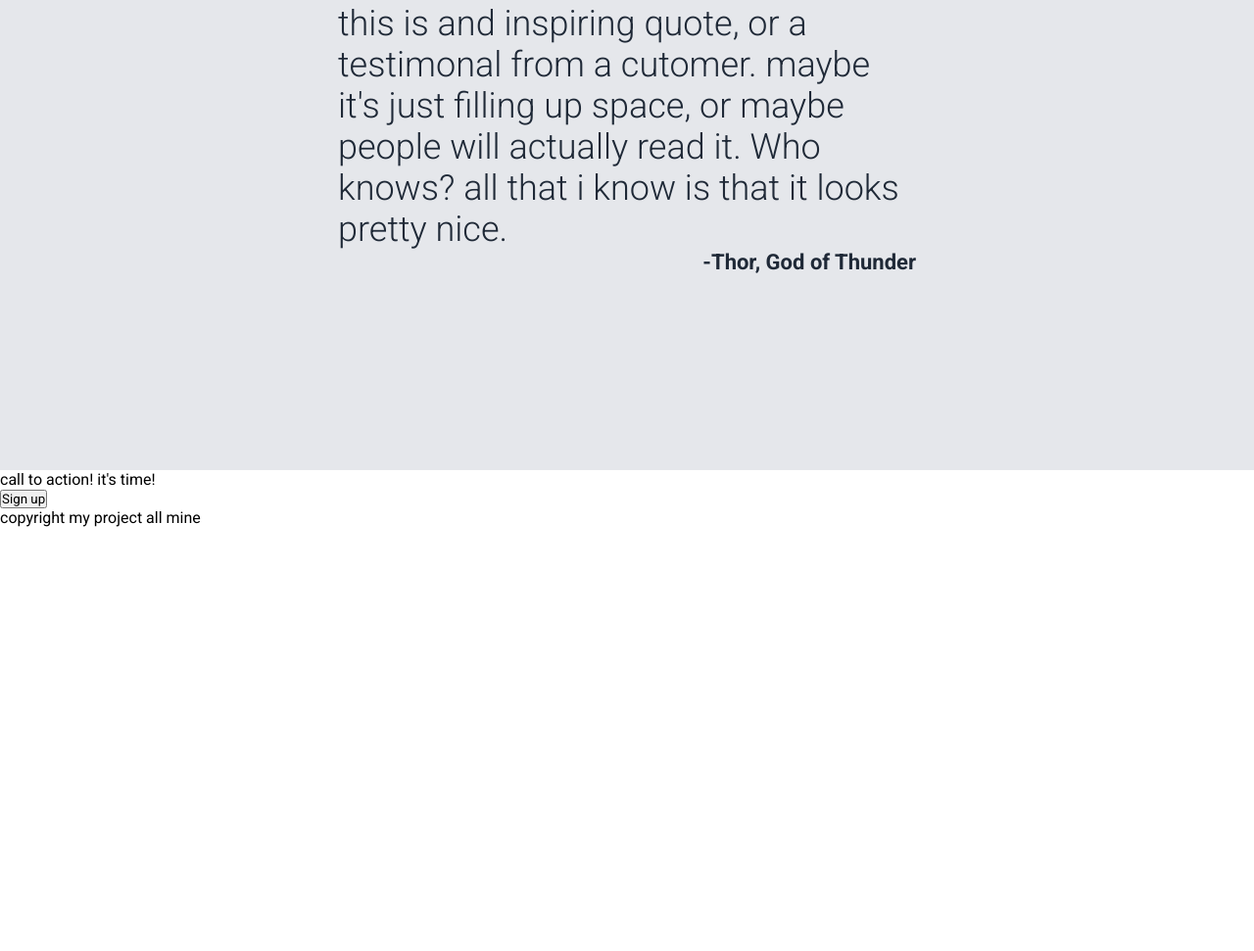
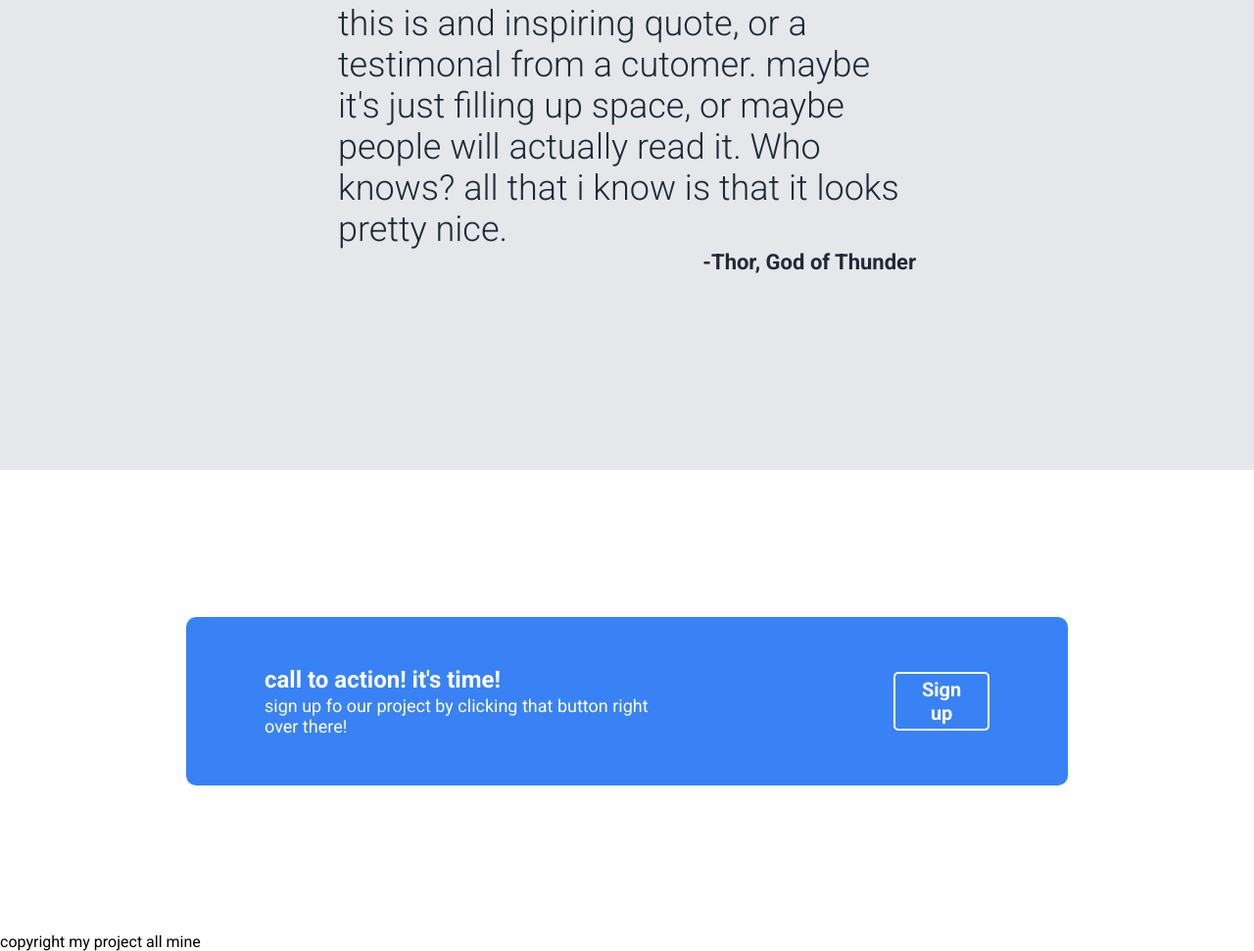
Before and after one commit to karoubi777/TOP-first-project, a plain HTML site: page index.html in a window 1280 px wide. Shown: the part 1265-2236 px from the top of the page at 98% size. Before the commit the page ends 1803 px from the top, so only its background shows below. Drawn offline with Linux system fonts and the light colour scheme.

Commit message:
added the third section

```diff
--- a/index.html
+++ b/index.html
@@ -63,11 +63,18 @@
         </p>
         <p class="qoute">-Thor, God of Thunder</p>
       </div>
-      <div class="mddle-section p3">
-        <div class="left-section">
-          <p class="title">call to action! it's time!</p>
+      <div class="middle-section p3">
+        <div class="main-container">
+          <div class="left-section">
+            <p class="title">call to action! it's time!</p>
+            <p>
+              sign up fo our project by clicking that button right over there!
+            </p>
+          </div>
+          <div class="right-section">
+            <button>Sign up</button>
+          </div>
         </div>
-        <button>Sign up</button>
       </div>
     </main>
     <footer><p>copyright my project all mine</p></footer>
--- a/style.css
+++ b/style.css
@@ -170,4 +170,39 @@
       font-size: 22px;
     }
   }
+  .middle-section.p3 {
+    padding: 150px 190px;
+    .main-container {
+      padding: 50px 80px;
+      color: white;
+      display: flex;
+
+      align-items: center;
+      background-color: #3882f6;
+      border-radius: 10px;
+      gap: 30%;
+      .title {
+        font-size: 24px;
+        font-weight: 700;
+        margin-bottom: 2px;
+      }
+      p {
+        font-size: 18px;
+      }
+      .right-section {
+        display: flex;
+        align-items: center;
+
+        button {
+          color: white;
+          background: #3882f6;
+          border: 2px solid white;
+          border-radius: 5px;
+          padding: 4% 20px;
+          font-size: 20px;
+          font-weight: 700;
+        }
+      }
+    }
+  }
 }
```
